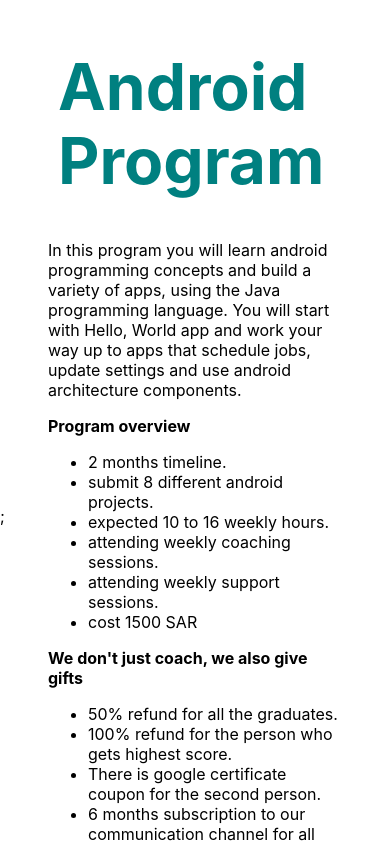
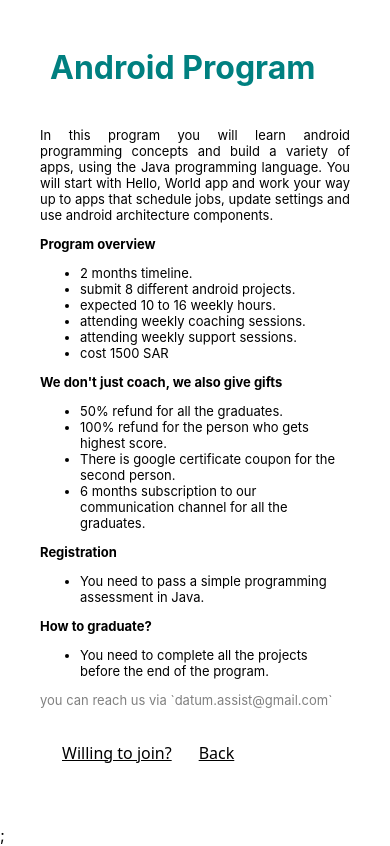
Before and after one commit to mutairibassam/mutairibassam.github.io, a Next.js app in the folder datum/: page /android in a window 390 px wide. Shown: the top 846 px of the page. Built offline with nearby package versions, Linux system fonts and the light colour scheme.

Commit message:
Update: support mobile screen in android page

```diff
--- a/datum/styles/Android.module.scss
+++ b/datum/styles/Android.module.scss
@@ -4,8 +4,6 @@ $primary_color: teal;
   padding: 0 0.5rem;
   display: flex;
   flex-direction: column;
-  //   justify-content: center;
-  //   align-items: center;
   height: 60vh;
 }
 
@@ -14,18 +12,16 @@ $primary_color: teal;
   flex: 1;
   display: flex;
   flex-direction: column;
-  //   justify-content: center;
-  //   align-items: center;
 }
 
 .body_borders {
   margin: 40px;
 }
 
-.title span {
-  color: $primary_color;
-  text-decoration: none;
-}
+// .title span {
+//   color: $primary_color;
+//   text-decoration: none;
+// }
 
 .title a:hover,
 .title a:focus,
@@ -34,6 +30,10 @@ $primary_color: teal;
 }
 
 .title {
+  span {
+    color: $primary_color;
+    text-decoration: none;
+  }
   margin-top: 50px;
   margin-left: 50px;
   line-height: 1.15;
@@ -78,23 +78,21 @@ $primary_color: teal;
   }
 }
 
-@media screen and (max-width: 350px) {
+@media screen and (max-width: 600px) {
   .container {
     display: contents;
-    .description {
-      font-size: larger;
-      margin-bottom: 50px;
+    .title {
+      font-size: xx-large;
     }
-    .category,
-    .submit {
-      font-size: smaller;
+    .main_container {
+      font-size: small;
+      text-align: justify;
     }
-    .field_input {
-      width: -webkit-fill-available;
-      // width: 250px;
+    .rules_section {
+      font-size: small;
     }
-    .box {
-      padding: 40px;
+    .reg_btn {
+      font-size: initial;
     }
   }
 }
```
